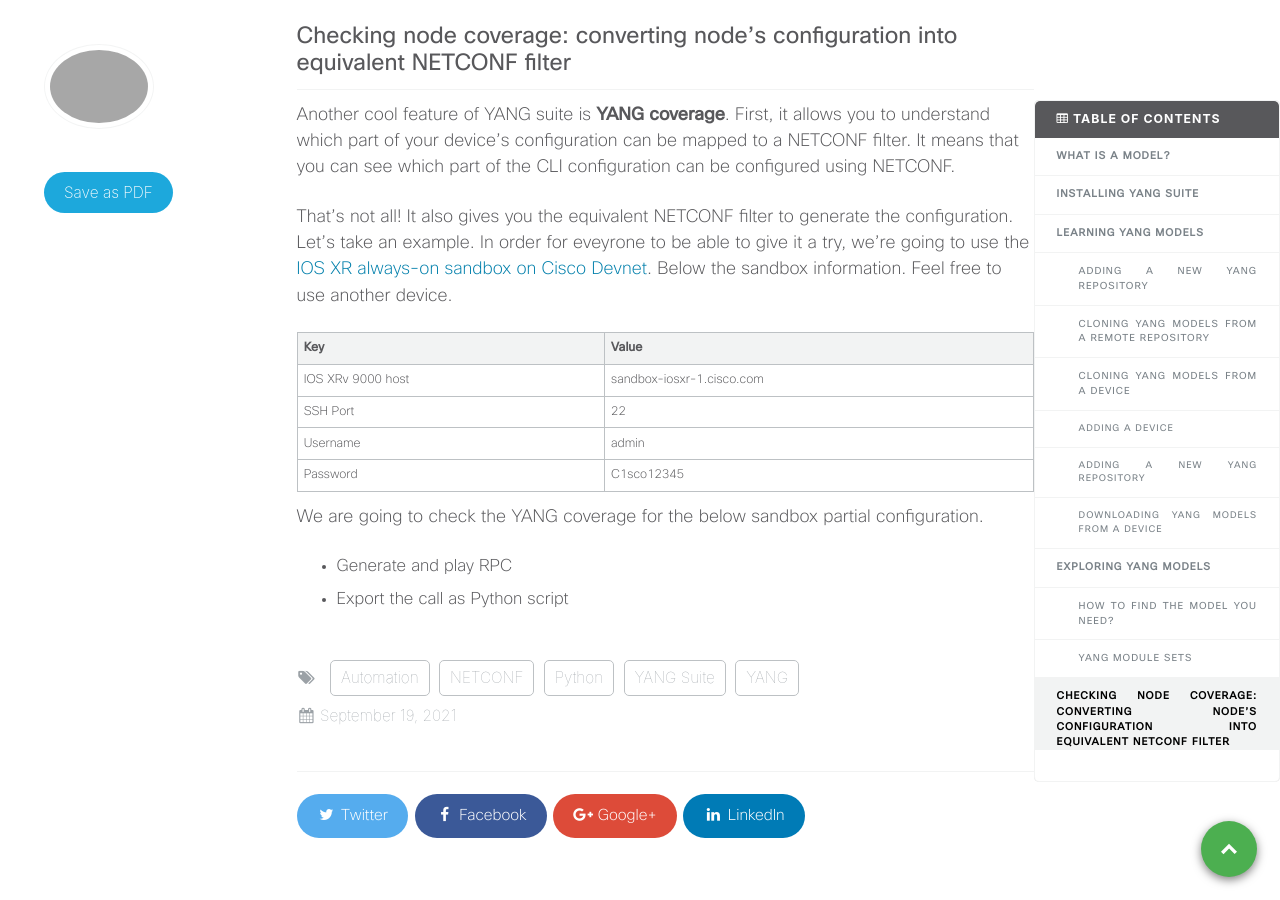
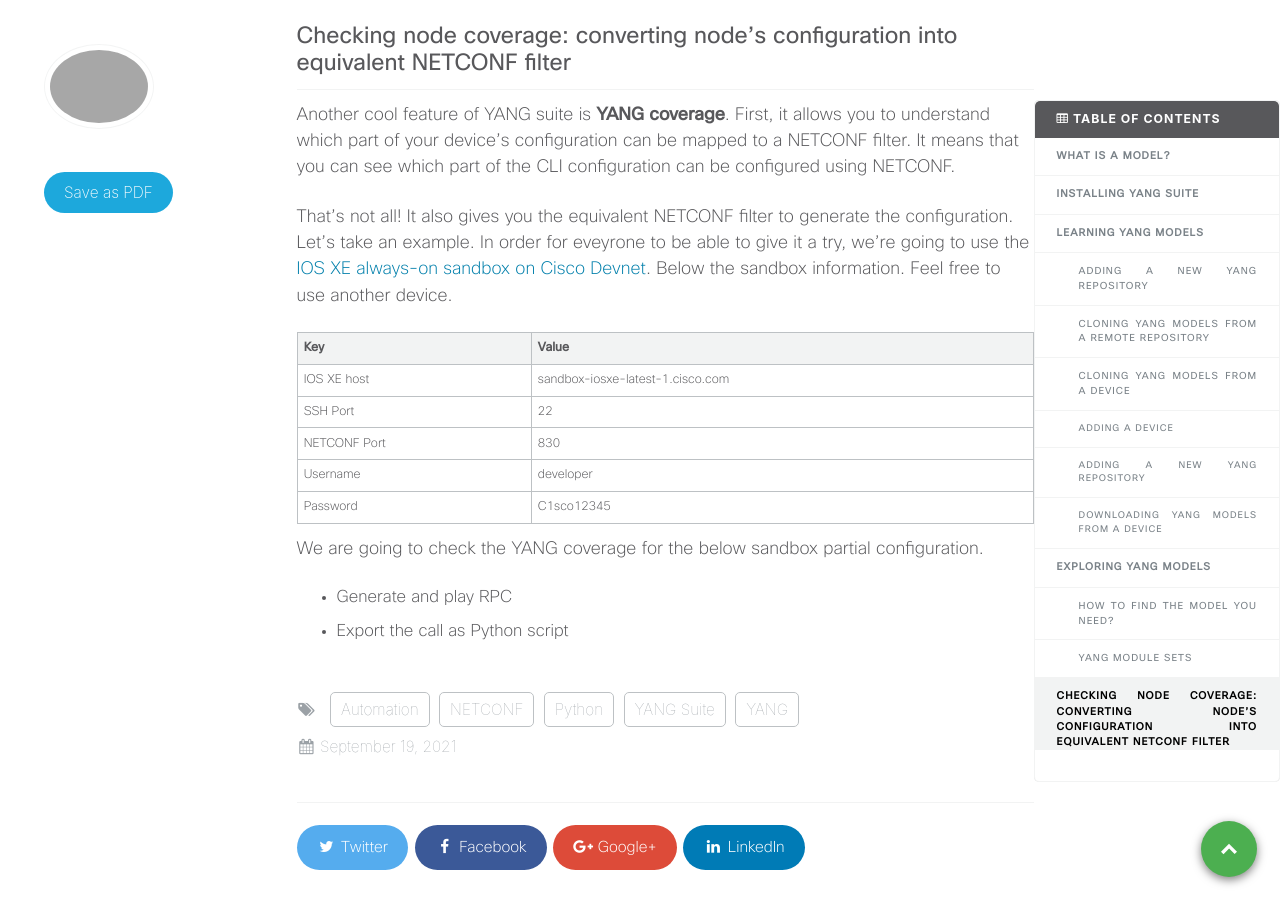
Before and after one commit to xrdocs/programmability, a Jekyll site: the page built from _tutorials/do-you-speak-yang.md, in a window 1280 px wide and 900 px high, scrolled down 10550 px. Built offline with Jekyll 4.4.1, drawn with Linux system fonts in a browser that asks for light colours; comment, search, counter and statistics services are not loaded.

Commit message:
update XE sandbox

```diff
--- a/_tutorials/do-you-speak-yang.md
+++ b/_tutorials/do-you-speak-yang.md
@@ -242,13 +242,14 @@ In this case, your YANG model will have the keyword `import` such as:
 
 Another cool feature of YANG suite is **YANG coverage**. First, it allows you to understand which part of your device's configuration can be mapped to a NETCONF filter. It means that you can see which part of the CLI configuration can be configured using NETCONF.
 
-That's not all! It also gives you the equivalent NETCONF filter to generate the configuration. Let's take an example. In order for eveyrone to be able to give it a try, we're going to use the [IOS XR always-on sandbox on Cisco Devnet](https://devnetsandbox.cisco.com/RM/Diagram/Index/e83cfd31-ade3-4e15-91d6-3118b867a0dd?diagramType=Topology). Below the sandbox information. Feel free to use another device.
+That's not all! It also gives you the equivalent NETCONF filter to generate the configuration. Let's take an example. In order for eveyrone to be able to give it a try, we're going to use the [IOS XE always-on sandbox on Cisco Devnet](https://devnetsandbox.cisco.com/RM/Diagram/Index/7b4d4209-a17c-4bc3-9b38-f15184e53a94?diagramType=Topology). Below the sandbox information. Feel free to use another device.
 
 | Key               	| Value                    	|
 |-------------------	|--------------------------	|
-| IOS XRv 9000 host 	| sandbox-iosxr-1.cisco.com |
+| IOS XE host 	| sandbox-iosxe-latest-1.cisco.com |
 |     SSH Port      	|     22                 	|
-|     Username      	|     admin                	|
+|     NETCONF Port      	|     830                 	|
+|     Username      	|     developer                	|
 |     Password      	|     C1sco12345           	|
 
 We are going to check the YANG coverage for the below sandbox partial configuration.
```
